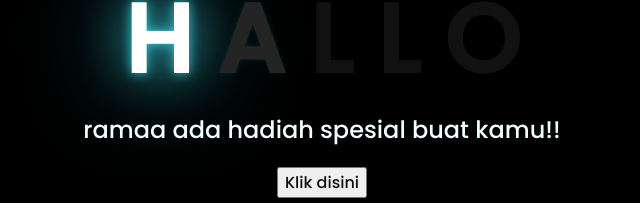
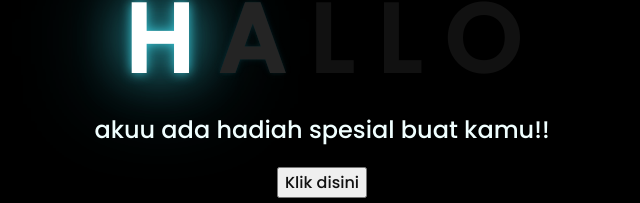
Before and after one commit to ryuu2502/ForYou, a plain HTML site: page index.html in a window 1280 px wide. Shown: the part 326-529 px from the top of the page, without its empty margins (326-966 px from the left). Drawn offline with Linux system fonts and the light colour scheme.

Commit message:
Update index.html

```diff
--- a/index.html
+++ b/index.html
@@ -18,7 +18,7 @@
         <span>O</span>
     </div>
     <div class="description">
-        <span>ramaa ada hadiah spesial buat kamu!!</span>
+        <span>akuu ada hadiah spesial buat kamu!!</span>
     </div>
     <div class="button">
         <button>
```
